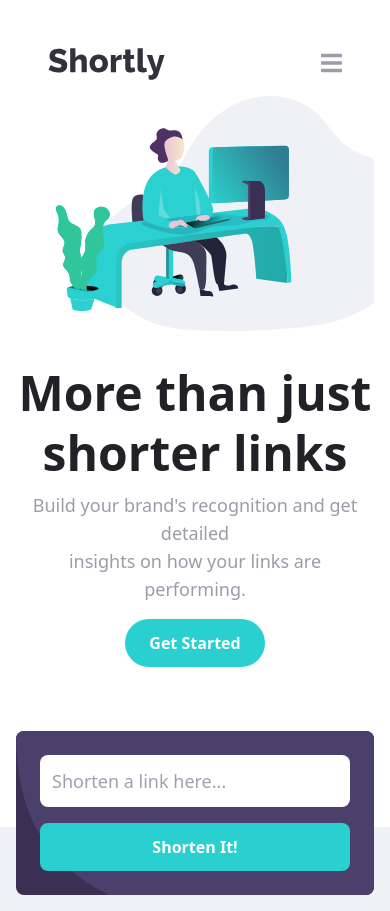
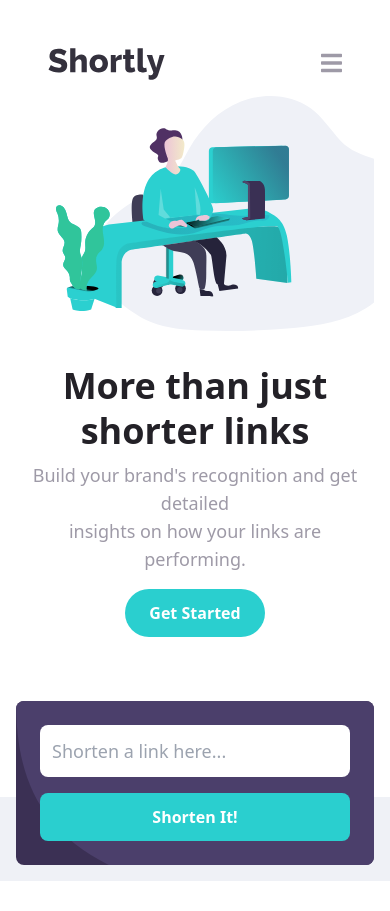
Before and after one commit to Barrique-v1/e-mission-challenge, a Vue app: page / in a window 390 px wide. After the commit the page ends 881 px from the top, so only its background shows below. Built offline with nearby package versions, Linux system fonts and the light colour scheme.

Commit message:
feat: Adjust fontsize

```diff
--- a/src/components/HeroSection.vue
+++ b/src/components/HeroSection.vue
@@ -7,7 +7,7 @@
 
     <!-- Text Section -->
     <div class="text-center md:text-left md:max-w-xl mobile:mt-8 sm:mt-0 order-2 md:order-1">
-      <h1 class="text-5xl md:text-7xl font-bold text-veryDarkViolet leading-tight">
+      <h1 class="text-4xl md:text-7xl font-bold text-veryDarkViolet leading-tight">
         More than just<br> shorter links
       </h1>
       <p class="text-grayishViolet text-lg my-2 md:my-4">
```
